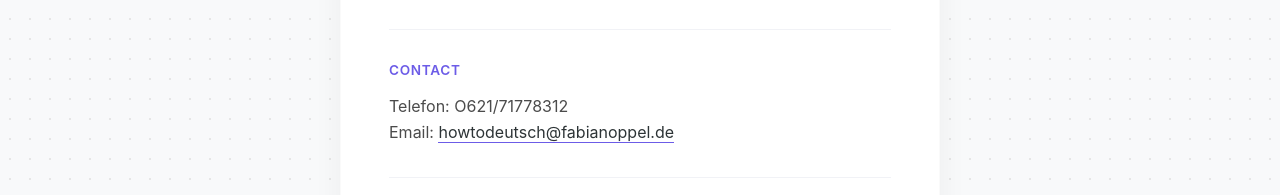
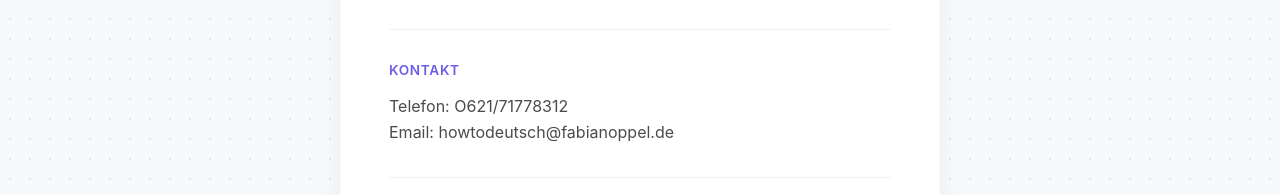
Before and after one commit to Samson2061/Imprint, a plain HTML site: page index.html in a window 1280 px wide. Shown: the part 391-586 px from the top of the page. Drawn offline with Linux system fonts and the light colour scheme.

Commit message:
Change 'Contact' to 'Kontakt' and update email link

```diff
--- a/index.html
+++ b/index.html
@@ -23,10 +23,10 @@
 
             <div class="separator"></div>
 
-            <h2>Contact</h2>
+            <h2>Kontakt</h2>
             <p>
                 Telefon: O621/71778312<br>
-                Email: <a href="mailto:howtodeutsch@fabianoppel.de">howtodeutsch@fabianoppel.de</a>
+                Email: howtodeutsch@fabianoppel.de
             </p>
 
             <div class="separator"></div>
```
